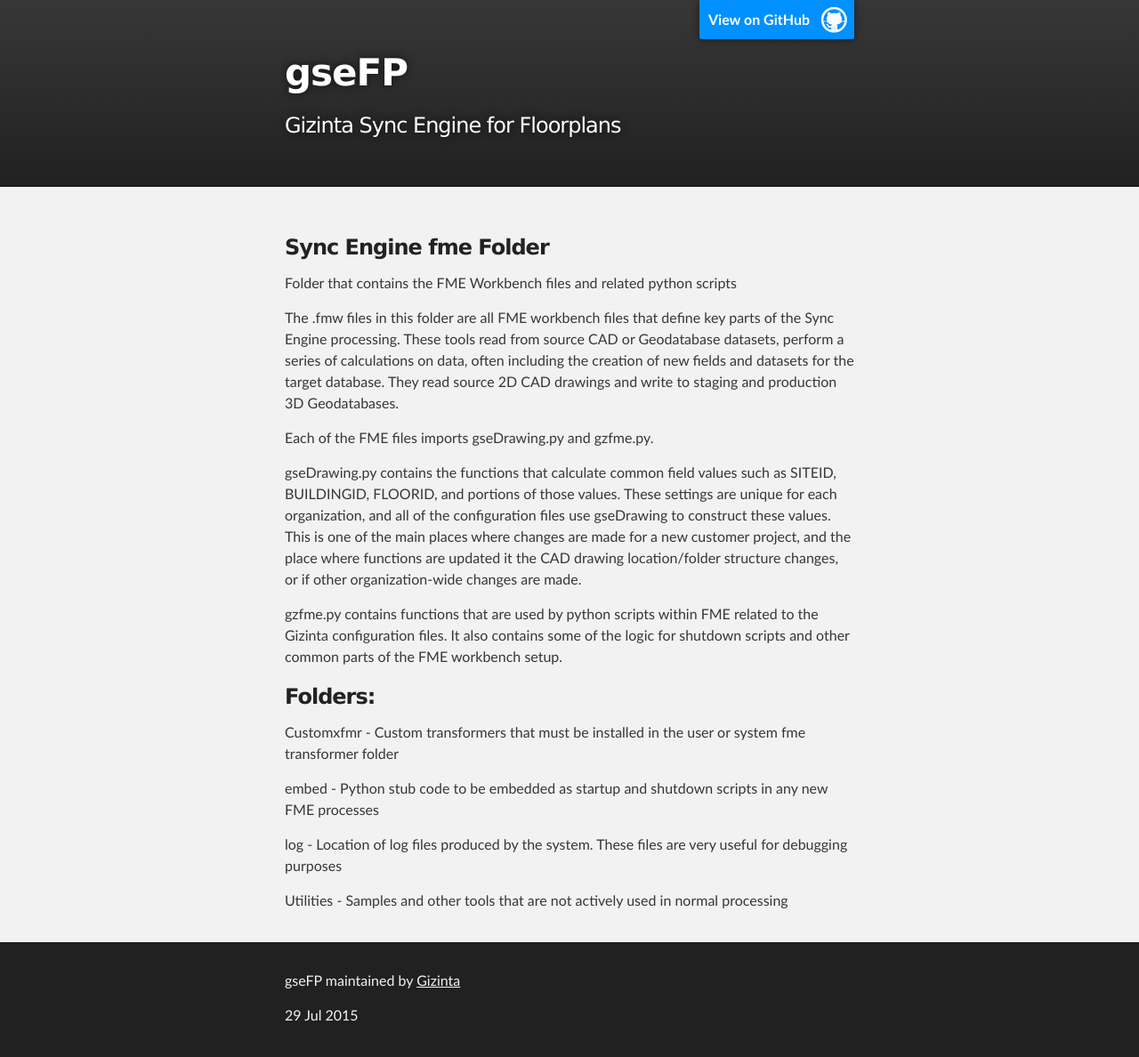
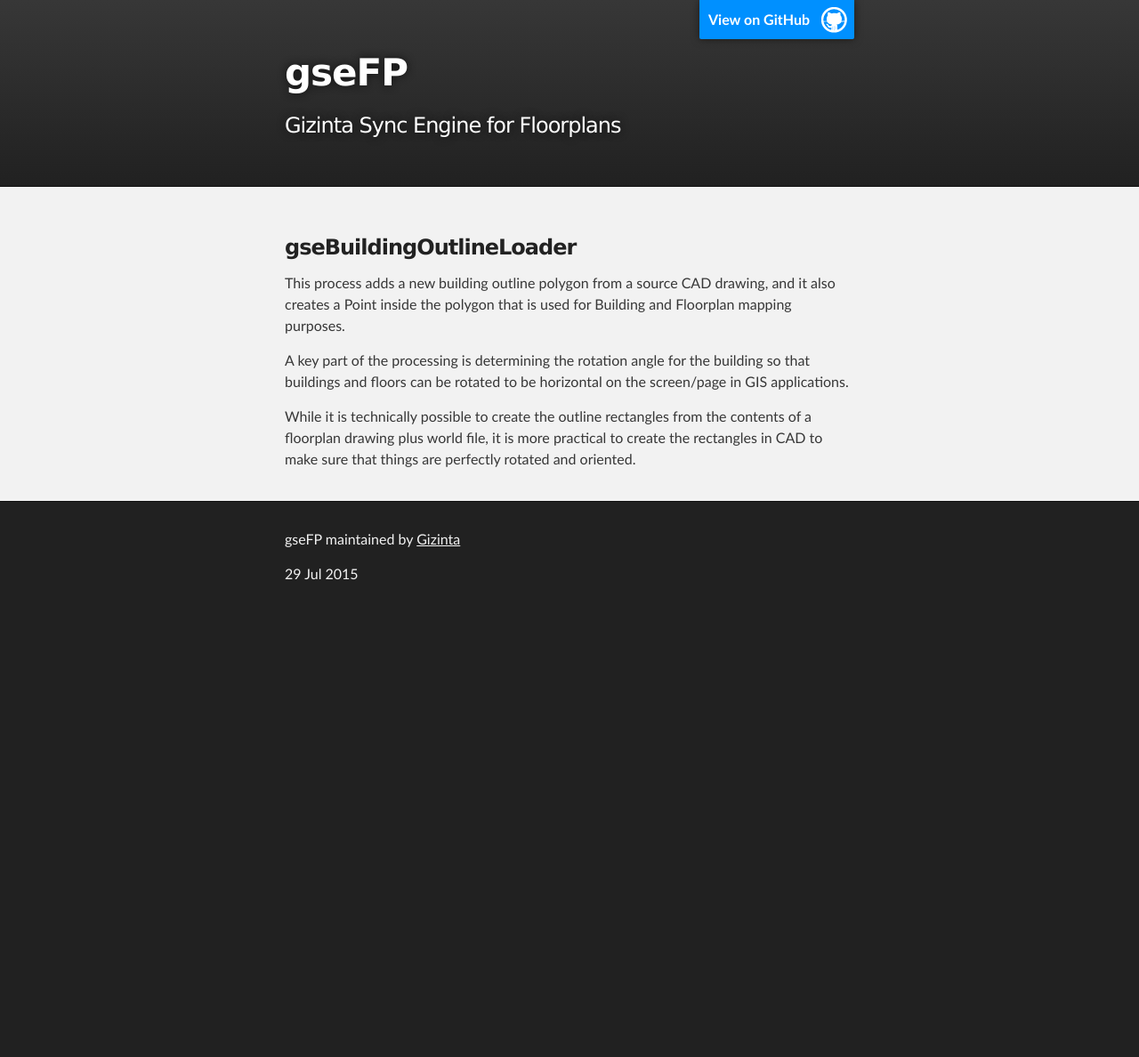
Before and after one commit to Gizinta/gseFP, a Jekyll site: the page built from ETL/fme/gseBuildingOutlineLoader.html, in a window 1280 px wide. Shown: the whole page at 89% size. Built offline with Jekyll 4.4.1, drawn with Linux system fonts in a browser that asks for light colours; after the commit the page ends 900 px from its top, so only the background shows below that.

Commit message:
building docs

```diff
--- a/ETL/fme/gseBuildingOutlineArchive.html
+++ b/ETL/fme/gseBuildingOutlineArchive.html
@@ -9,7 +9,6 @@
       <section id="main_content" class="inner">
 		<h3>gseBuildingOutlineArchive</h3>
 		<p>This process removes a Building from the database by clearing out any staging data for the building, and then Syncs that to the production database.</p>
-
 		<p></p>
 	  </section>
     </div>
--- a/ETL/fme/gseBuildingOutlineLoader.html
+++ b/ETL/fme/gseBuildingOutlineLoader.html
@@ -1,27 +1,18 @@
 ---
-title: fme folder
-tagline: Safe Software FME workbench files and supporting scripts
+title: gseBuildingOutlineLoader
+tagline: Load a Building from source CAD drawings
 layout: default
 published: true
 ---
 
-
     <div id="main_content_wrap" class="outer">
       <section id="main_content" class="inner">
-		<h3>Sync Engine fme Folder</h3>
-		<p>Folder that contains the FME Workbench files and related python scripts</p>
-		<p>The .fmw files in this folder are all FME workbench files that define key parts of the Sync Engine processing.
-		These tools read from source CAD or Geodatabase datasets, perform a series of calculations on data, often including the creation
-		of new fields and datasets for the target database. They read source 2D CAD drawings and write to staging and production 3D Geodatabases.
-		<p>Each of the FME files imports gseDrawing.py and gzfme.py.</p>
-		<p>gseDrawing.py contains the functions that calculate common field values such as SITEID, BUILDINGID, FLOORID, and
-		portions of those values. These settings are unique for each organization, and all of the configuration files use gseDrawing to construct these values. This is one of the main places where changes are made for a new customer project, and the place where functions are updated it the CAD drawing location/folder structure changes, or if other organization-wide changes are made.</p>
-		<p>gzfme.py contains functions that are used by python scripts within FME related to the Gizinta configuration files.
-		It also contains some of the logic for shutdown scripts and other common parts of the FME workbench setup.</p>
-		<h3>Folders:</h3>
-		<p>Customxfmr - Custom transformers that must be installed in the user or system fme transformer folder</p>
-		<p>embed - Python stub code to be embedded as startup and shutdown scripts in any new FME processes</p>
-		<p>log - Location of log files produced by the system. These files are very useful for debugging purposes</p>
-		<p>Utilities - Samples and other tools that are not actively used in normal processing</p>
+		<h3>gseBuildingOutlineLoader</h3>
+		<p>This process adds a new building outline polygon from a source CAD drawing,
+		and it also creates a Point inside the polygon that is used for Building and Floorplan mapping purposes.</p>
+		<p>A key part of the processing is determining the rotation angle for the building so that buildings and floors can be rotated to
+		be horizontal on the screen/page in GIS applications.</p>
+		<p>While it is technically possible to create the outline rectangles from the contents of a floorplan drawing plus world file,
+		it is more practical to create the rectangles in CAD to make sure that things are perfectly rotated and oriented.
 	  </section>
     </div>
```
